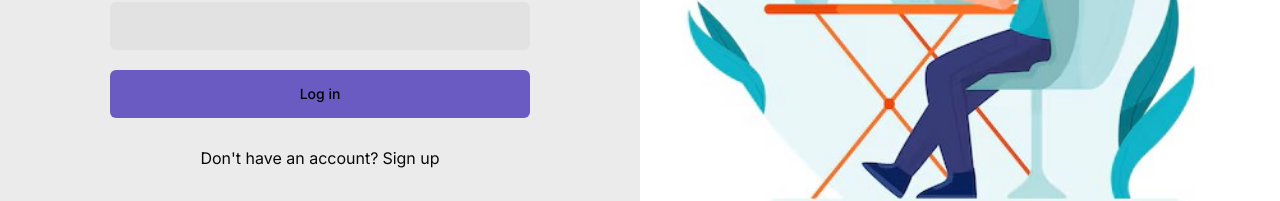
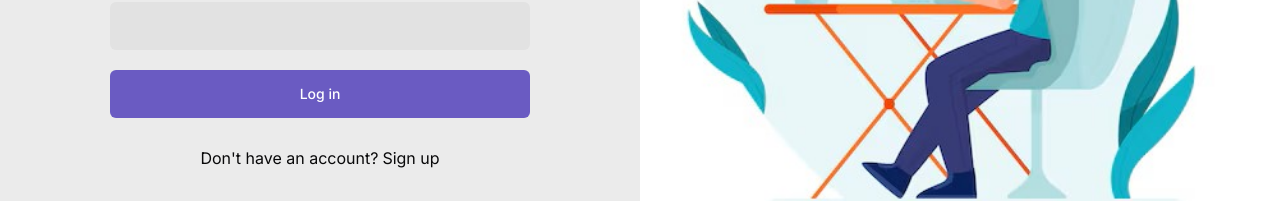
Before and after one commit to crafterthecode/snapshot, a React (Vite) app: page /sign-in in a window 1280 px wide. Shown: the part 466-667 px from the top of the page. Built offline with nearby package versions, Linux system fonts and the light colour scheme; no server answers.

Commit message:
change the edit profile icon and text

```diff
--- a/src/_root/pages/PostDetails.tsx
+++ b/src/_root/pages/PostDetails.tsx
@@ -33,7 +33,7 @@ const PostDetails = () => {
   };
 
   return (
-    <div className="post_details-container">
+    <div className="post_details-container ">
       <div className="hidden md:flex max-w-5xl w-full">
         <Button
           onClick={() => navigate(-1)}
@@ -97,6 +97,7 @@ const PostDetails = () => {
                     alt="edit"
                     width={24}
                     height={24}
+
                   />
                 </Link>
 
--- a/src/_root/pages/Profile.tsx
+++ b/src/_root/pages/Profile.tsx
@@ -83,6 +83,8 @@ const Profile = () => {
                   alt="edit"
                   width={20}
                   height={20}
+                  className="invert-white"
+
                 />
                 <p className="flex whitespace-nowrap small-medium">
                   Edit Profile
@@ -103,20 +105,21 @@ const Profile = () => {
           <Link
             to={`/profile/${id}`}
             className={`profile-tab rounded-l-lg ${
-              pathname === `/profile/${id}` && "!bg-dark-3"
+              pathname === `/profile/${id}` && "!bg-dark-4"
             }`}>
             <img
               src={"/assets/icons/posts.svg"}
               alt="posts"
               width={20}
               height={20}
+              className=""
             />
             Posts
           </Link>
           <Link
             to={`/profile/${id}/liked-posts`}
             className={`profile-tab rounded-r-lg ${
-              pathname === `/profile/${id}/liked-posts` && "!bg-dark-3"
+              pathname === `/profile/${id}/liked-posts` && "!bg-dark-4"
             }`}>
             <img
               src={"/assets/icons/like.svg"}
--- a/src/_root/pages/UpdateProfile.tsx
+++ b/src/_root/pages/UpdateProfile.tsx
@@ -82,7 +82,7 @@ const UpdateProfile = () => {
             width={36}
             height={36}
             alt="edit"
-            className="invert-white"
+
           />
           <h2 className="h3-bold md:h2-bold text-left w-full">Edit Profile</h2>
         </div>
--- a/src/globals.css
+++ b/src/globals.css
@@ -293,14 +293,14 @@
   /* transition: color 0.3s ease; Smooth transition effect */
 }
 
-.user-grid .flex-1 .shad-button_primary,
-.home-creators .shad-button_primary,
-.items-center.justify-end .shad-button_primary,
+
+.items-center.justify-end .shad-button_dark_4,
 .file_uploader-box  .shad-button_dark_4,
-.common-container .shad-button_dark_4,
-.false .shad-button_primary {
+.shad-button_primary,
+.rounded-lg .flex.whitespace-nowrap.small-medium {
  color: white;
 }
+
 
 
 
```
